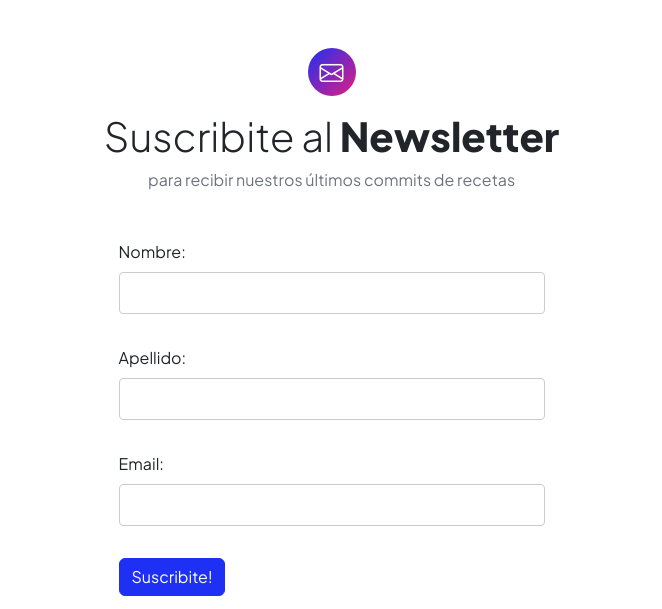
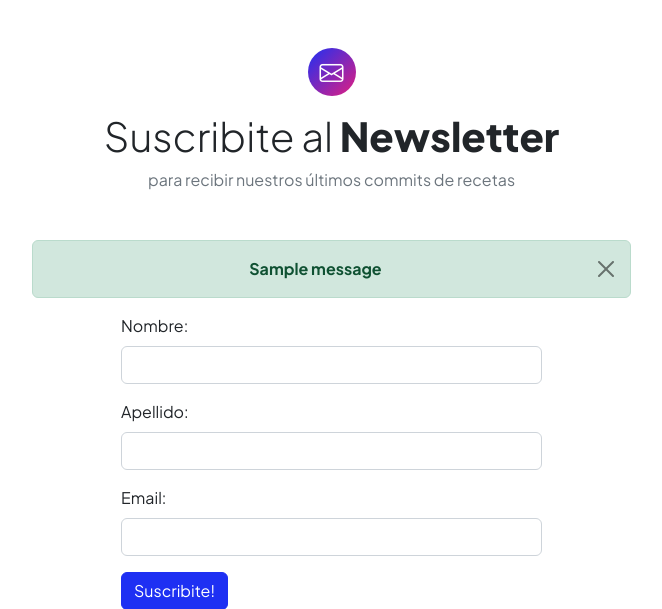
Before and after one commit to matiluc/TuPrimeraPagina-Lucewicz, a Django app: page /suscriptor in a window 1280 px wide. Shown: the part 72-681 px from the top of the page, without its empty margins (301-963 px from the left). Run offline with Django 5.2, Linux system fonts and the light colour scheme; one stand-in notice (Sample message) is shown; some libraries are stand-ins or nearby versions.

Commit message:
arreglado cartel aviso newsletter

```diff
--- a/config/settings.py
+++ b/config/settings.py
@@ -11,6 +11,7 @@ https://docs.djangoproject.com/en/5.2/ref/settings/
 """
 
 from pathlib import Path
+import os
 
 # Build paths inside the project like this: BASE_DIR / 'subdir'.
 BASE_DIR = Path(__file__).resolve().parent.parent
@@ -117,7 +118,7 @@ USE_TZ = True
 # Static files (CSS, JavaScript, Images)
 # https://docs.djangoproject.com/en/5.2/howto/static-files/
 
-STATIC_URL = 'static/'
+STATIC_URL = '/static/'
 
 # Default primary key field type
 # https://docs.djangoproject.com/en/5.2/ref/settings/#default-auto-field
--- a/portfolio/forms.py
+++ b/portfolio/forms.py
@@ -15,3 +15,9 @@ class SuscriptorForm(forms.ModelForm):
     class Meta:
         model = Suscriptor
         fields = ['nombre', 'apellido', 'email']
+        # esto para el mensaje de advertencia
+        widgets = {
+            'nombre': forms.TextInput(attrs={'class': 'form-control'}),
+            'apellido': forms.TextInput(attrs={'class': 'form-control'}),
+            'email': forms.EmailInput(attrs={'class': 'form-control'}),
+        }
--- a/portfolio/templates/portfolio/recetas.html
+++ b/portfolio/templates/portfolio/recetas.html
@@ -23,9 +23,8 @@
     <div class="container px-5 overflow-hidden">
         <div class="row gy-3 gy-md-4 gx-xl-5 gy-xl-5 gx-xxl-8 gy-xxl-8">
 
-
+            <!-- Hace un for a la bbdd para mostrar las recetas -->
             {% for receta in recetas %}
-
 
             <div class="col-12 col-lg-4">
                 <article>
--- a/portfolio/templates/portfolio/suscriptor.html
+++ b/portfolio/templates/portfolio/suscriptor.html
@@ -17,9 +17,20 @@
                 <h2 class="display-6 text-center">Suscribite al <span style="font-weight: 900;">Newsletter</span></h2>
                 <p class="text-muted mb-4 mb-md-5 ">para recibir nuestros últimos commits de recetas</p>
             </div>
+
+            <!-- MENSAJE CENTRADO AQUÍ -->
+            {% if messages %}
+                {% for message in messages %}
+                    <div class="alert alert-success alert-dismissible fade show text-center" role="alert">
+                        <strong>{{ message }}</strong>
+                        <button type="button" class="btn-close" data-bs-dismiss="alert"></button>
+                    </div>
+                {% endfor %}
+            {% endif %}
+
         </div>
         </div>
-    </div>
+
         <!-- CUERPO DEL FORMULARIO -->
         <div class="row gx-6 justify-content-center">
             <!-- Este class maneja el ancho responsive -->
@@ -46,6 +57,7 @@
                 </form>
             </div>
         </div>
+    </div>
 </section>
 
 {% endblock %}
--- a/portfolio/views.py
+++ b/portfolio/views.py
@@ -1,7 +1,8 @@
 from django.shortcuts import render, redirect, get_object_or_404
-from django.core.paginator import Paginator # para paginar las recetas a mostrar, sino me olvido
 from .forms import RecetaForm, SuscriptorForm
 from .models import Receta, Suscriptor
+from django.contrib import messages
+
 
 #############################################################
 
@@ -46,7 +47,6 @@ def detalle_receta(request, pk):
     receta = get_object_or_404(Receta, pk=pk)
     return render(request, 'portfolio/detalle_receta.html', {'receta': receta})
 
-
 #############################################################
 
 # FUNCIONES FORMULARIOS
@@ -57,7 +57,9 @@ def suscriptor(request):
         form = SuscriptorForm(request.POST, request.FILES)
         if form.is_valid():
             form.save()
-            return redirect('index')
+            # para dar una confirmacion que se sucribió ok
+            messages.success(request, '¡Te suscribiste exitosamente!')
+            return redirect('suscriptor')
     else:
         form = SuscriptorForm()
     return render(request, 'portfolio/suscriptor.html', {'form': form})
```
Also changed, not shown: db.sqlite3, portfolio/static/portfolio/img/imagen_default.jpg (added). Lines whose indentation alone changed are shown as unchanged.
